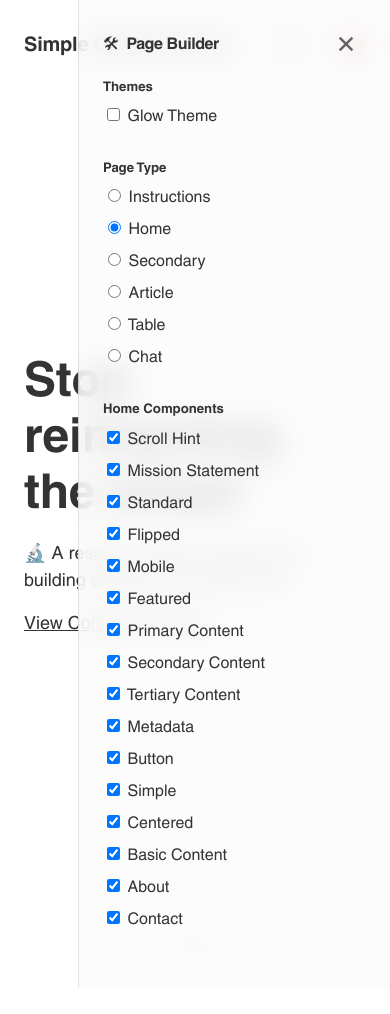
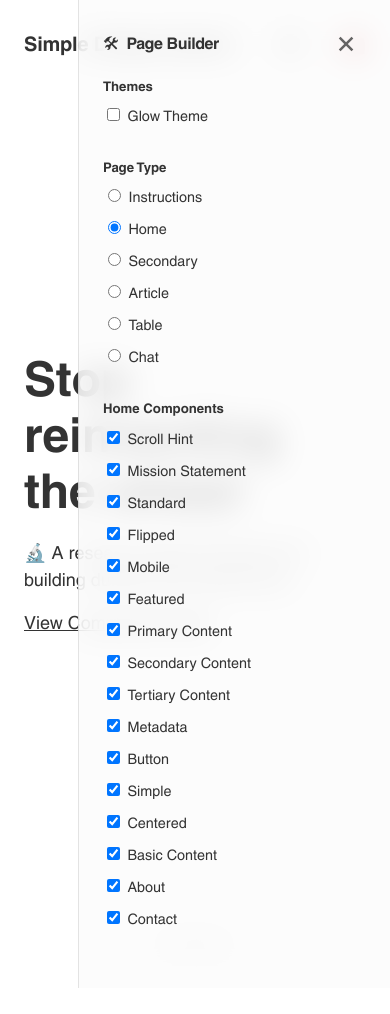
Before and after one commit to sts10/hushline-website, a PHP site: page / in a window 390 px wide. Shown: the top 1014 px of the page. Run offline with PHP 8.4, Linux system fonts and the light colour scheme.

Commit message:
Update inputs.css

```diff
--- a/components/inputs/css/inputs.css
+++ b/components/inputs/css/inputs.css
@@ -73,10 +73,10 @@ input[type="text"] {
   }
 
   input[type="checkbox"] + label {
-    font-size: var(--font-size-body);
+    font-size: calc(var(--font-size-body) * .9);
   }
 
   input[type="radio"] + label {
-    font-size: var(--font-size-body);
+    font-size: calc(var(--font-size-body) * .9);
   }
 }
```
